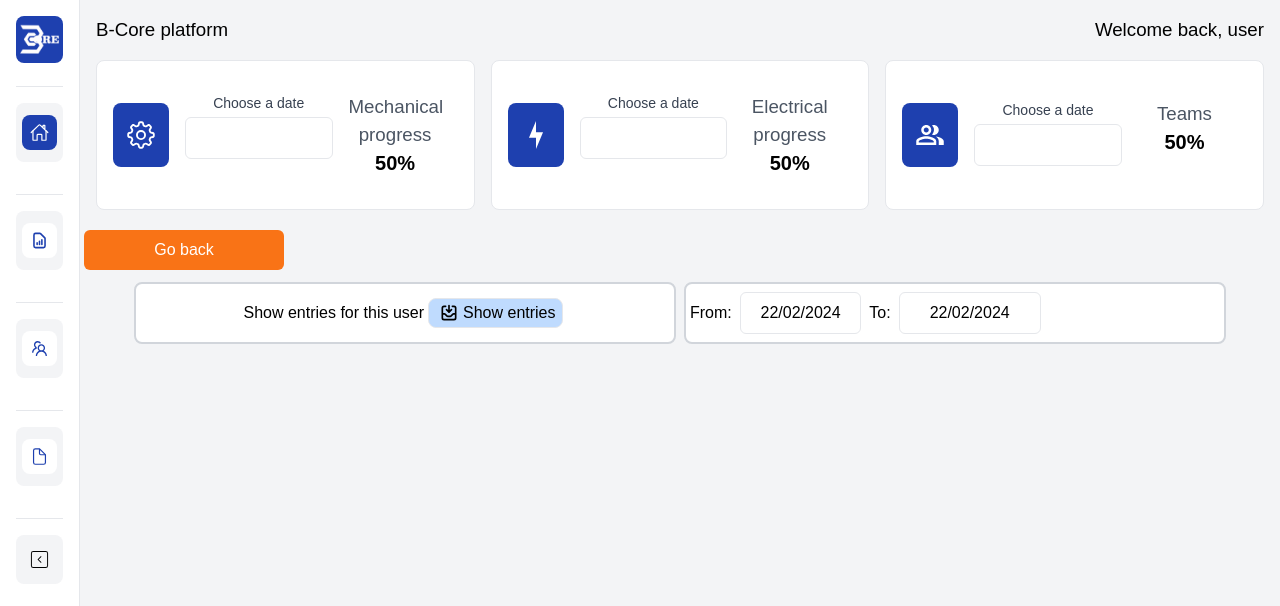
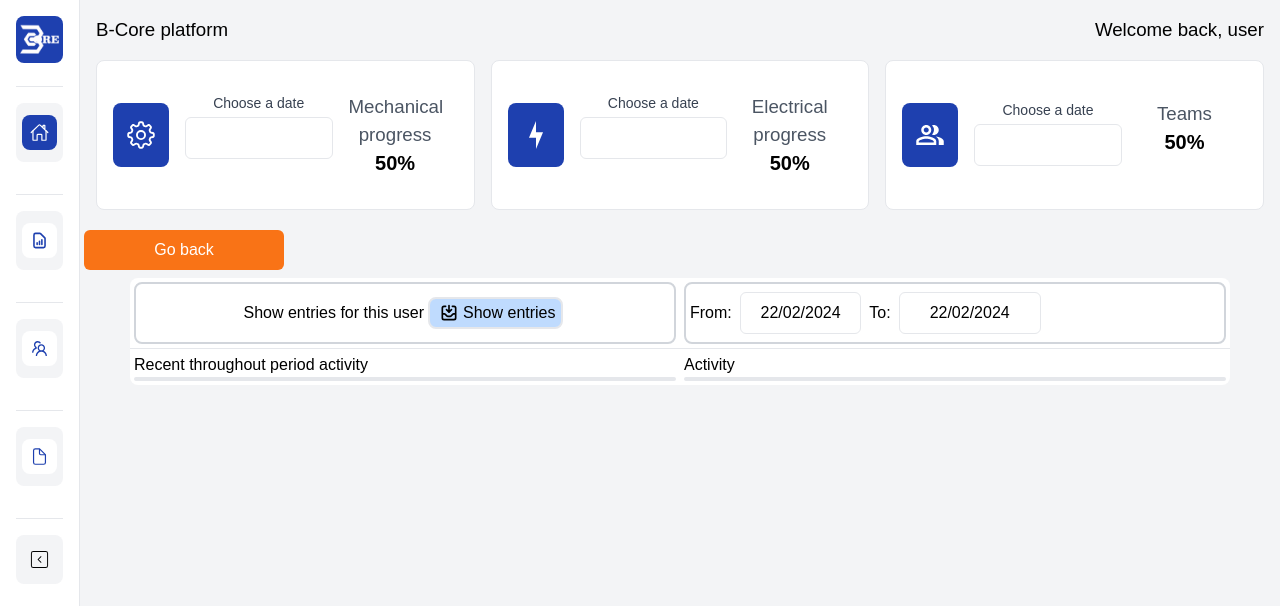
Before and after one commit to LMartin1998/BCorePlatform-Deploy, a Next.js app: page /teams/user/1 in a window 1280 px wide. Shown: the top 606 px of the page. Built offline with nearby package versions, Linux system fonts and the light colour scheme.

Commit message:
user page done

```diff
--- a/src/app/(singlegrid)/teams/user/[id]/page.jsx
+++ b/src/app/(singlegrid)/teams/user/[id]/page.jsx
@@ -40,11 +40,11 @@ export default function UserId() {
           </div>
         </div>
         <div className="w-full h-full flex justify-center items-center">
-          <div className="w-11/12 h-full">
+          <div className="w-11/12 h-full rounded-lg bg-white divide-y divide-y-gray-200">
             <div className="w-full flex">
               <div className="flex w-1/2 border-2 border-gray-300 rounded-lg m-1 justify-center items-center bg-white">
                 Show entries for this user
-                <button className="w-1/4 flex justify-center items-center border rounded-lg bg-blue-200 m-1">
+                <button className="w-1/4 flex justify-center items-center border-2 rounded-lg bg-blue-200 m-1">
                   <HiOutlineInboxIn
                     className="m-1"
                     size={20}
@@ -77,6 +77,16 @@ export default function UserId() {
                 )}
               </div>
             </div>
+            <div className="w-full h-full flex">
+              <div className="flex flex-col w-1/2 m-1">
+                <div className="w-full">Recent throughout period activity</div>
+                <div className="w-full border-2 rounded-lg"></div>
+              </div>
+              <div className="flex flex-col w-1/2 m-1">
+                <div className="w-full">Activity</div>
+                <div className="w-full border-2 rounded-lg"></div>
+              </div>
+            </div>
           </div>
         </div>
       </div>
```
